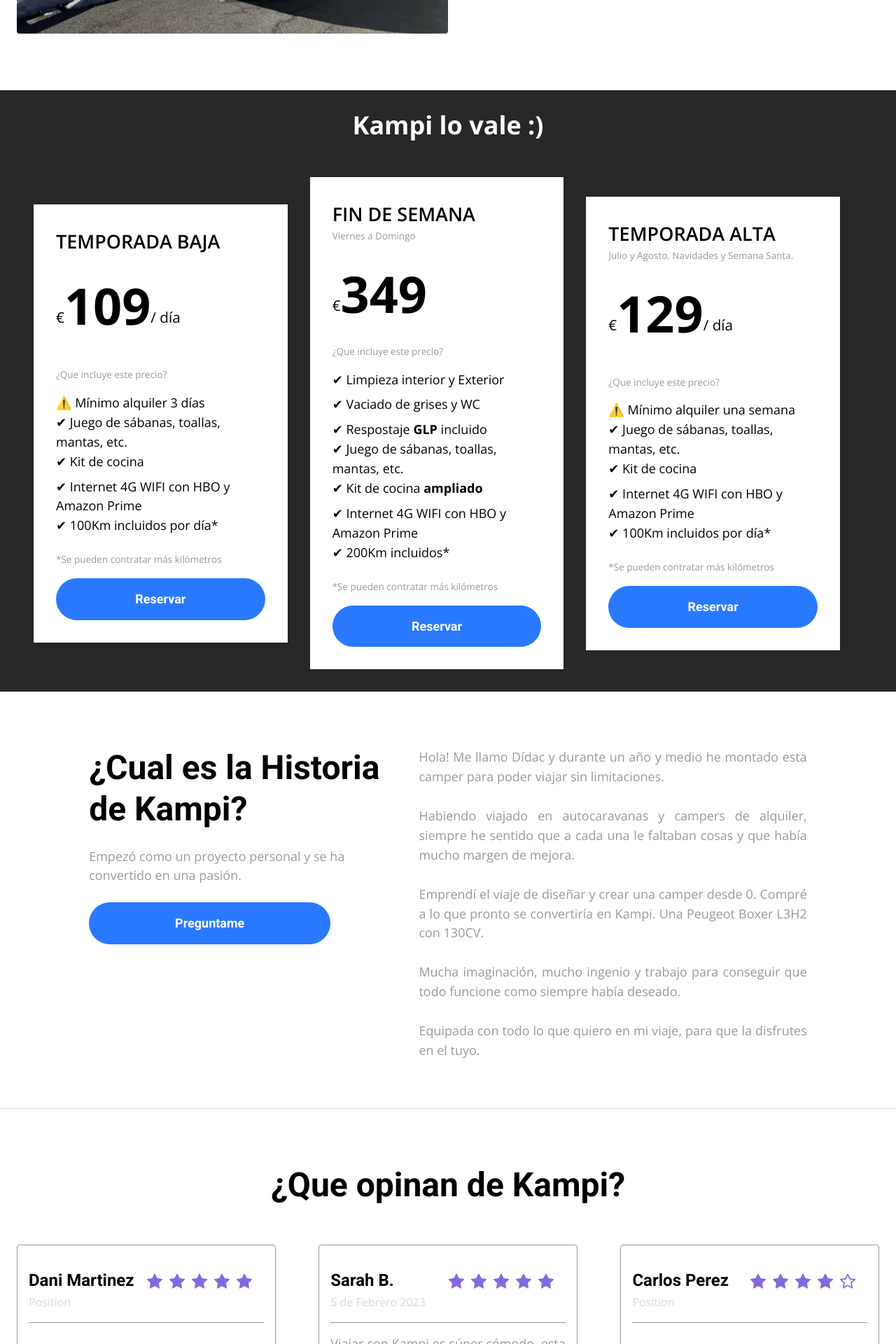
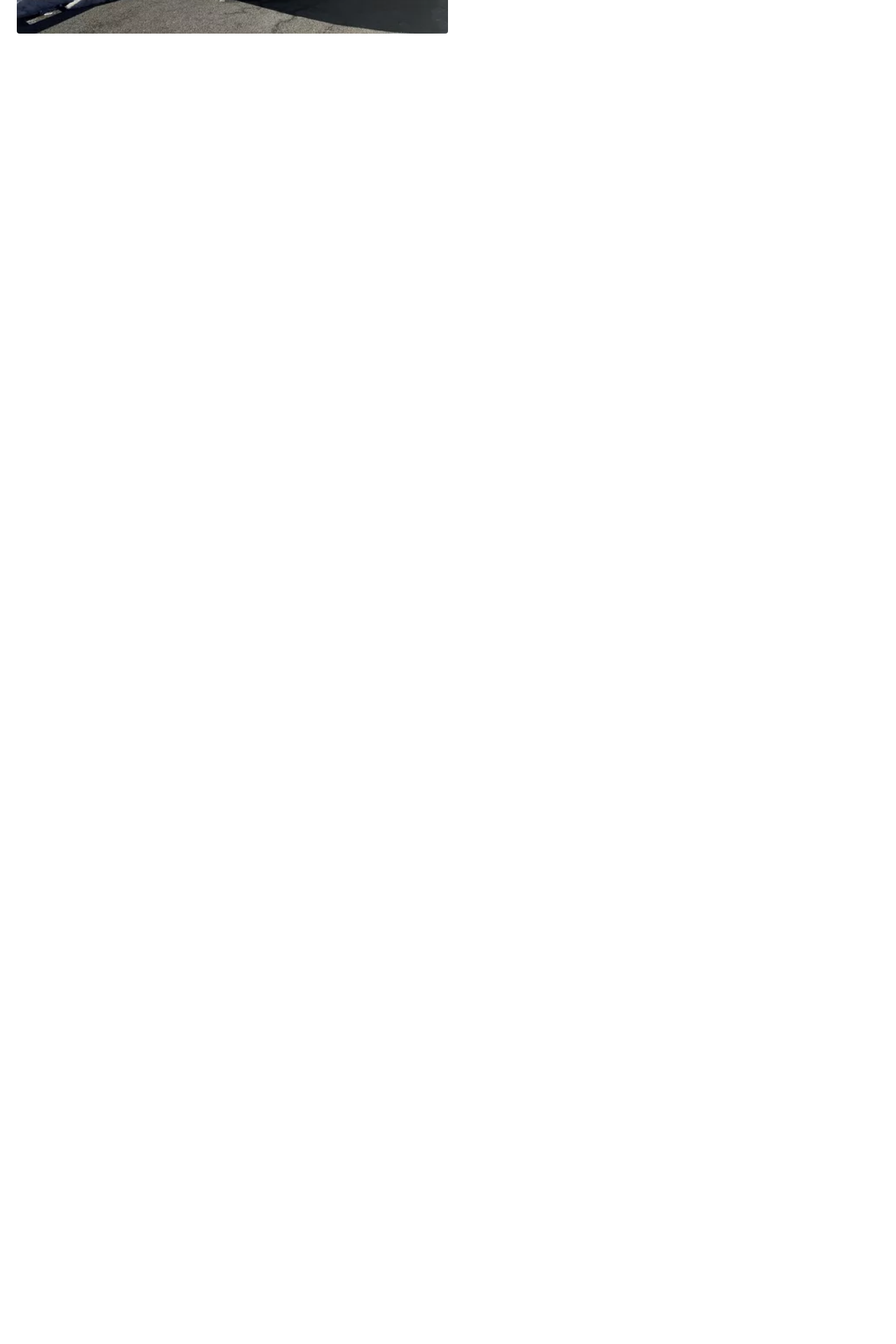
Before and after one commit to MasteringBOX/Kampi-Teleporthq-Next, a Next.js app: page /home in a window 1280 px wide. Shown: the part 3200-5120 px from the top of the page at 70% size. After the commit the page ends 3328 px from the top, so only its background shows below. Built offline with nearby package versions, Linux system fonts and the light colour scheme.

Commit message:
Testing with html file size

```diff
--- a/pages/home.js
+++ b/pages/home.js
@@ -21,11 +21,6 @@
                 <Features></Features>
                 <SectionSeparator rootClassName="section-separator-root-class-name"></SectionSeparator>
                 <HeroReverse></HeroReverse>
-                <SectionSeparator rootClassName="section-separator-root-class-name"></SectionSeparator>
-                <Pricing rootClassName="pricing-root-class-name"></Pricing>
-                <Historia></Historia>
-                <SectionSeparator rootClassName="section-separator-root-class-name"></SectionSeparator>
-                <Testimonials></Testimonials>
                 <style jsx>
                     {`
           .home-container {
```
